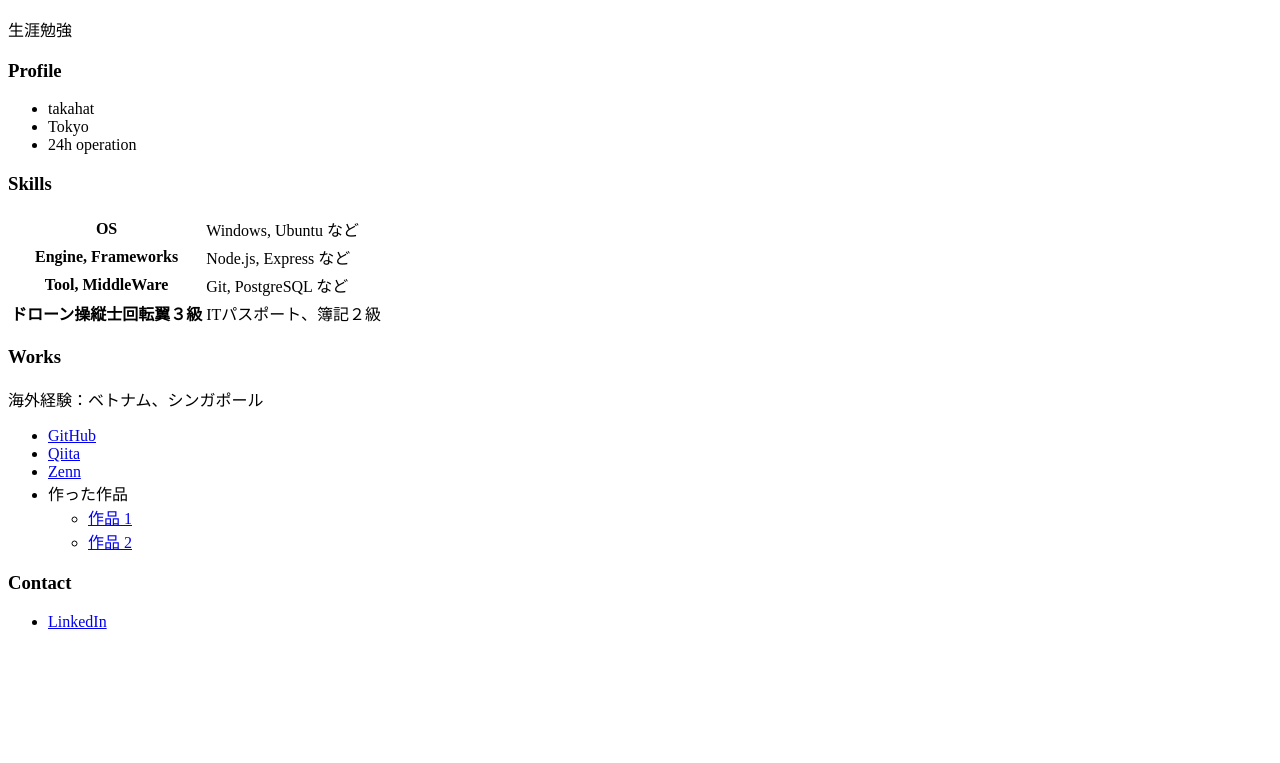
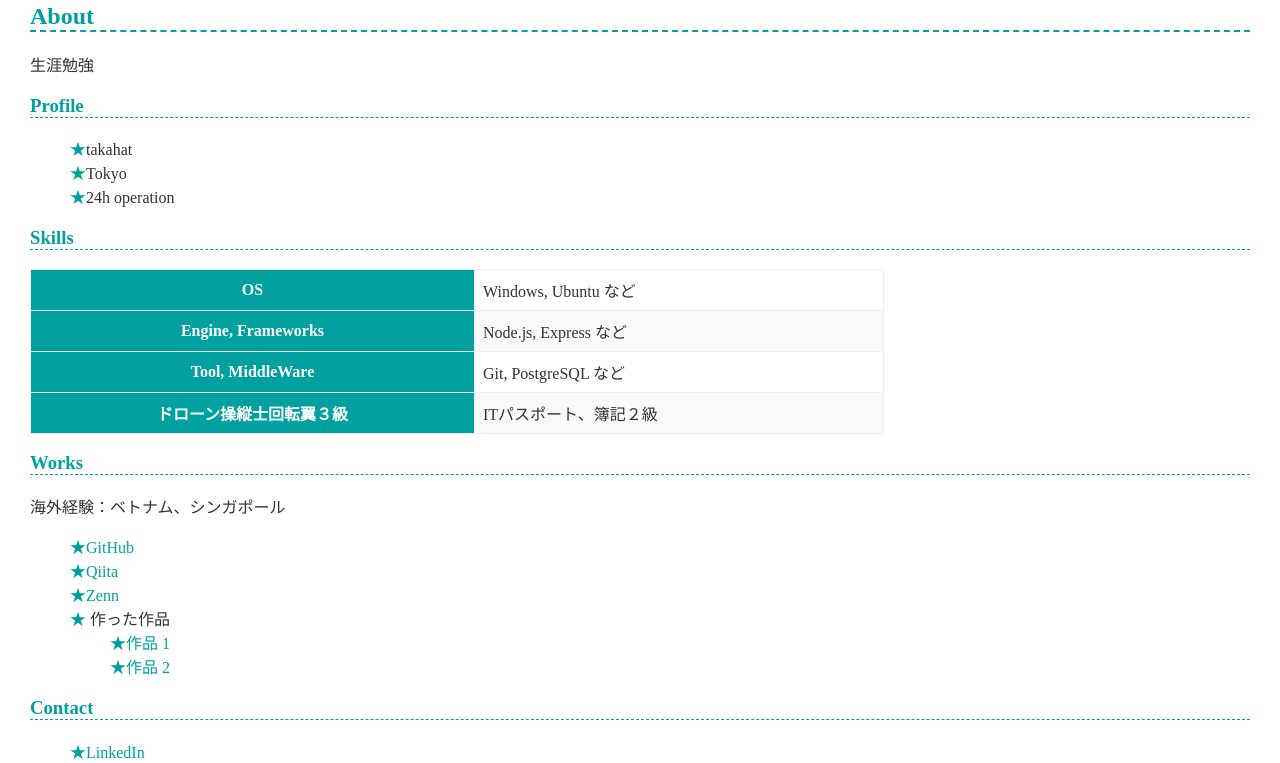
Before and after one commit to Takahat/takahat.github.io, a plain HTML site: page index.html in a window 1280 px wide. Shown: the part 110-873 px from the top of the page. Before the commit the page ends 800 px from the top, so only its background shows below. Drawn offline with Linux system fonts and the light colour scheme.

Commit message:
Update index.html

```diff
--- a/index.html
+++ b/index.html
@@ -3,7 +3,7 @@
   <head>
     <meta charset="utf-8">
     <meta name="viewport" content="width=device-width, initial-scale=1">
-    <link href="style.css" rel="sytlesheet">
+    <link href="style.css" rel="stylesheet">
     <title>takahatのポートフォリオ</title>
   </head>
   <body>
```
